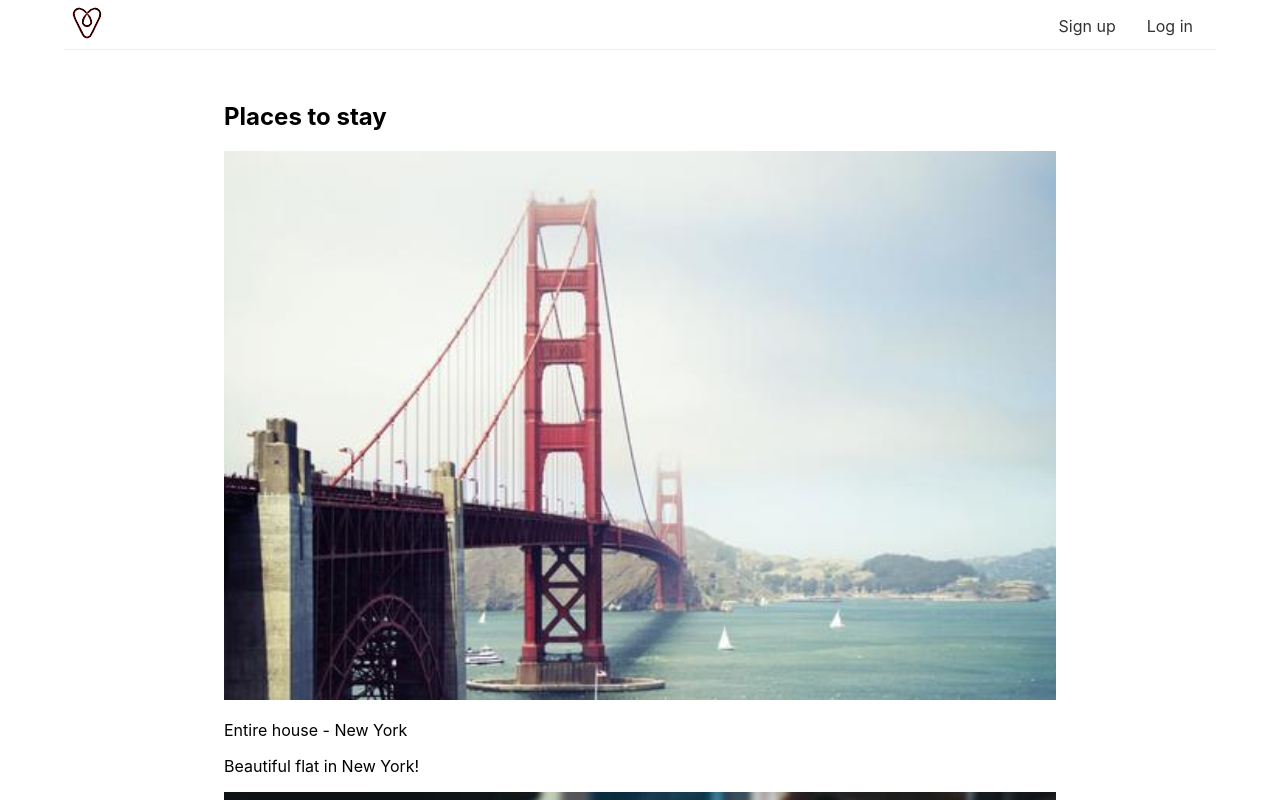
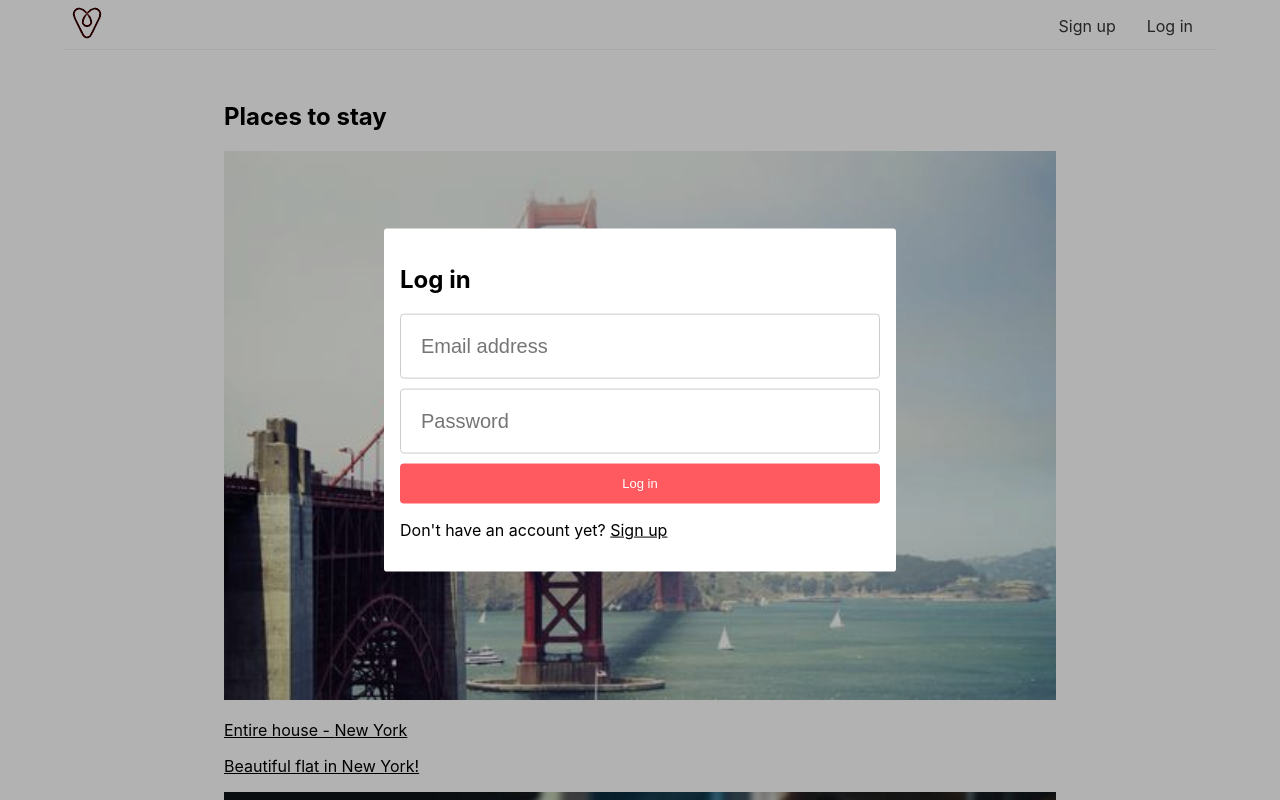
Before and after one commit to xanisu/nextbnb, a Next.js app: page / in a window 1280 px wide. Shown: the top 800 px of the page. Built offline with nearby package versions, Linux system fonts and the light colour scheme.

Commit message:
12/20 fs airbnb clone login and signup forms

```diff
--- a/components/Layout.js
+++ b/components/Layout.js
@@ -1,10 +1,40 @@
 import Header from './Header'
+import { useState } from 'react'
+import Modal from './Modal'
+import LoginModal from './LoginModal'
+import RegistrationModal from './RegistrationModal'
 
 export default function Layout(props) {
+    const [showModal, setShowModal] = useState(true)
+    const [showLoginModal, setShowLoginModal] = useState(true)
+    const [showRegistrationModal, setShowRegistrationModal] = useState(false)
+
     return (
         <div>
             <Header />
             <main>{props.content}</main>
+            {
+            showModal && (
+                <Modal close={() => setShowModal(false)}>
+                {showLoginModal && (
+                  <LoginModal
+                    showSignup={() => {
+                      setShowRegistrationModal(true)
+                      setShowLoginModal(false)
+                    }}
+                  />
+                )}
+                {showRegistrationModal && (
+                  <RegistrationModal
+                    showLogin={() => {
+                      setShowRegistrationModal(false)
+                      setShowLoginModal(true)
+                    }}
+                  />
+                )}
+              </Modal>
+                        )
+            }
             <style jsx>{`
                 main {
                     position: relative;
--- /dev/null
+++ b/components/LoginModal.js
@@ -0,0 +1,24 @@
+export default function LoginModal(props) {
+    return (
+        <>
+          <h2>Log in</h2>
+          <div>
+          <form
+	            onSubmit={event => {
+		                            alert('Log in!')
+		                            event.preventDefault()
+	        }}>
+              <input id="email" type="email" placeholder="Email address" />
+              <input id="password" type="password" placeholder="Password" />
+              <button>Log in</button>
+            </form>
+          </div>
+          <p>
+            Don't have an account yet?{' '}
+            <a href="javascript:;" onClick={() => props.showSignup()}>
+                Sign up
+            </a>
+           </p>
+        </>
+      )
+  }
--- /dev/null
+++ b/components/Modal.js
@@ -0,0 +1,32 @@
+export default function Modal(props) {
+    return (
+        <div className="nav-container">
+          <div className="modal-background" onClick={() => props.close()}></div>
+          <div className="modal">{props.children}</div>
+          <style jsx global>{`
+            .modal-background {
+              position: fixed;
+              top: 0;
+              left: 0;
+              width: 100%;
+              height: 100%;
+              background: rgba(0, 0, 0, 0.3);
+            }
+
+            .modal {
+              position: absolute;
+              left: 50%;
+              top: 50%;
+              width: calc(100vw - 4em);
+              max-width: 32em;
+              max-height: calc(100vh - 4em);
+              overflow: auto;
+              transform: translate(-50%, -50%);
+              padding: 1em;
+              border-radius: 0.2em;
+              background: white;
+            }
+          `}</style>
+        </div>
+      )
+}
--- /dev/null
+++ b/components/RegistrationModal.js
@@ -0,0 +1,29 @@
+export default function RegistrationModal(props) {
+    return (
+      <>
+        <h2>Sign up</h2>
+        <div>
+            <form
+                onSubmit={event => {
+                    alert('Sign up!')
+                    event.preventDefault()
+                }}>
+                <input id="email" type="email" placeholder="Email address" />
+                <input id="password" type="password" placeholder="Password" />
+                <input
+                id="passwordconfirmation"
+                type="password"
+                placeholder="Enter password again"
+                />
+                <button>Sign up</button>
+            </form>
+        </div>
+        <p>
+        Already have an account?{' '}
+        <a href="javascript:;" onClick={() => props.showLogin()}>
+            Log in
+        </a>
+        </p>
+      </>
+    )
+  }
--- a/styles/globals.css
+++ b/styles/globals.css
@@ -9,9 +9,32 @@
 
 a {
   color: inherit;
-  text-decoration: none;
 }
 
 * {
   box-sizing: border-box;
 }
+
+button {
+  background-color: rgb(255, 90, 95);
+  color: white;
+  font-size: 13px;
+  width: 100%;
+  border: none;
+  height: 40px;
+  border-radius: 4px;
+  cursor: pointer;
+}
+
+input[type='text'],
+input[type='email'],
+input[type='password'] {
+  display: block;
+  padding: 20px;
+  font-size: 20px !important;
+  width: 100%;
+  border: 1px solid #ccc;
+  border-radius: 4px;
+  box-sizing: border-box;
+  margin-bottom: 10px;
+}
```
Also changed, not shown: pages/houses/[id].js (+0 -10 lines).
